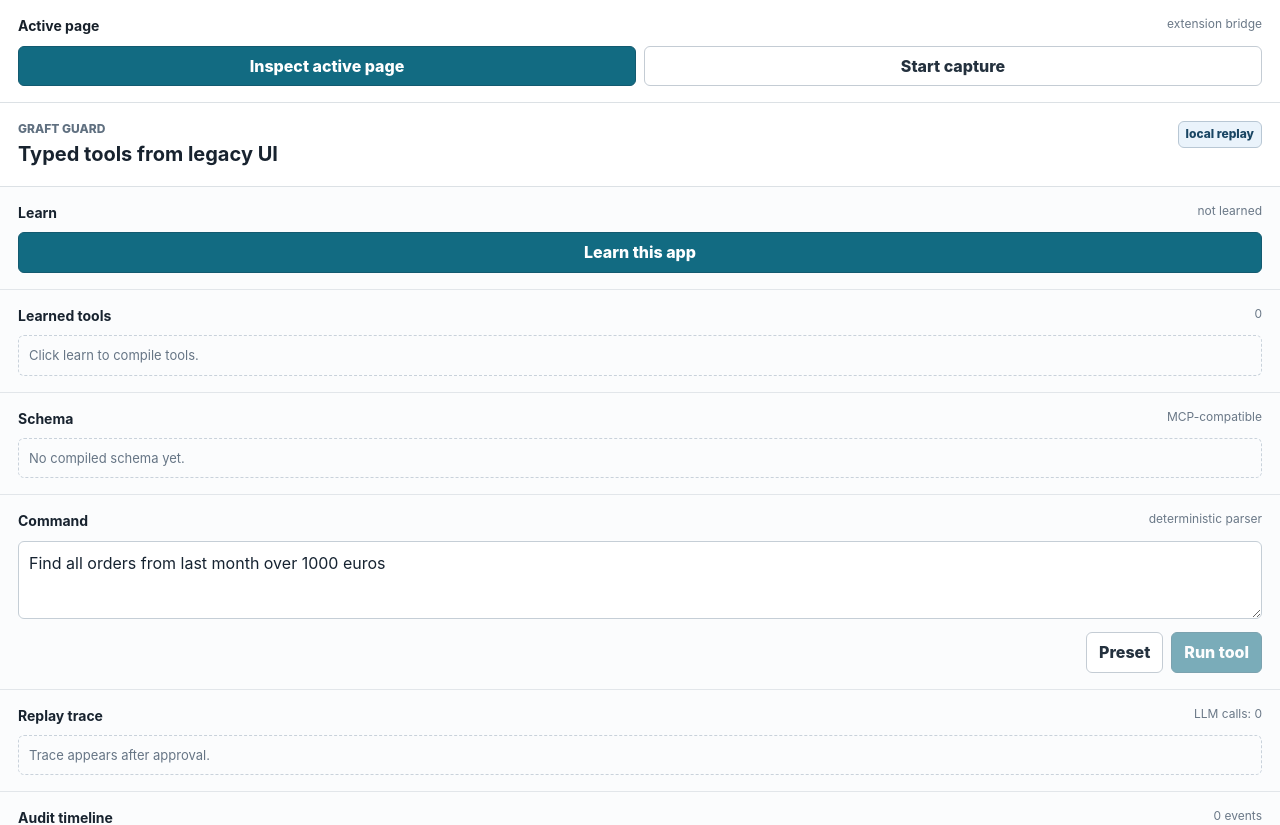
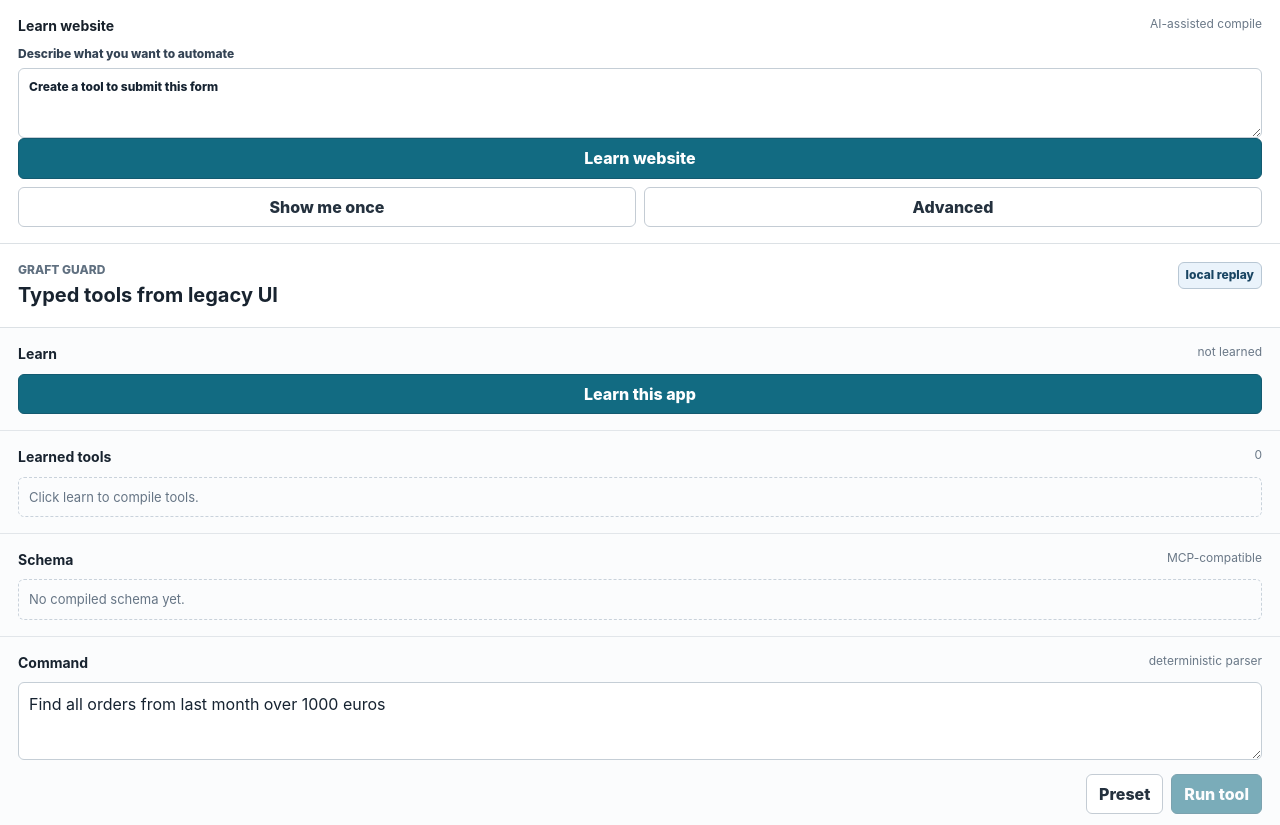
Before and after one commit to gogorun1/Graft-Guard, a React (Vite) app: page / in a window 1280 px wide. Shown: the top 825 px of the page. Built offline with nearby package versions, Linux system fonts and the light colour scheme.

Commit message:
feat: consolidate website learning flow

```diff
--- a/src/App.tsx
+++ b/src/App.tsx
@@ -15,6 +15,7 @@ import {
   savePageSchema,
   type CandidateTool,
 } from "./graft/capturedWorkflowCompiler";
+import { compileWebsiteIntent } from "./graft/websiteIntentCompiler";
 import { activeParserLabel, parseNaturalLanguageCommand } from "./graft/commandParser";
 import { compileApp, loadCachedSchemas } from "./graft/schemaCompiler";
 import { replayTool } from "./graft/replayEngine";
@@ -34,14 +35,17 @@ export default function App() {
   const [schemas, setSchemas] = useState<ToolSchema[]>(() => loadCachedSchemas());
   const [selectedToolName, setSelectedToolName] = useState("queryOrders");
   const [command, setCommand] = useState(presetCommand);
+  const [websiteIntent, setWebsiteIntent] = useState("Create a tool to submit this form");
   const [toolParams, setToolParams] = useState<Record<string, string>>({});
   const [auditEvents, setAuditEvents] = useState<AuditEvent[]>([]);
   const [pendingApproval, setPendingApproval] = useState<PendingApproval>();
   const [replayTrace, setReplayTrace] = useState<ReplayTrace[]>([]);
   const [replayResult, setReplayResult] = useState<ReplayResult>();
   const [isLearning, setIsLearning] = useState(false);
+  const [isLearningWebsite, setIsLearningWebsite] = useState(false);
   const [isRunning, setIsRunning] = useState(false);
   const [isInspecting, setIsInspecting] = useState(false);
+  const [advancedOpen, setAdvancedOpen] = useState(false);
   const [pageSummary, setPageSummary] = useState<PageDomSummary>();
   const [capturedSteps, setCapturedSteps] = useState<CapturedStep[]>([]);
   const [candidateTool, setCandidateTool] = useState<CandidateTool>();
@@ -144,6 +148,40 @@ export default function App() {
     }
   }
 
+  async function handleLearnWebsite() {
+    setIsLearningWebsite(true);
+    setInspectionError(undefined);
+    setCandidateTool(undefined);
+
+    try {
+      const summary = await collectActivePageSummary();
+      setPageSummary(summary);
+      const pageSchemas = loadPageSchemas(summary);
+      setSchemas(pageSchemas);
+
+      const candidate = compileWebsiteIntent(websiteIntent, summary);
+      setCandidateTool(candidate);
+      setSelectedToolName(candidate.schema.name);
+      addAudit({
+        type: "learned_tool",
+        toolName: candidate.schema.name,
+        risk: candidate.schema.risk,
+        message: `Suggested ${candidate.schema.name} from website intent`,
+        llmCalls: 0,
+      });
+    } catch (error) {
+      const message = error instanceof Error ? error.message : "Website learning failed";
+      setInspectionError(message);
+      addAudit({
+        type: "replay_failed",
+        message,
+        llmCalls: 0,
+      });
+    } finally {
+      setIsLearningWebsite(false);
+    }
+  }
+
   async function handleStartCapture() {
     setInspectionError(undefined);
     setCapturedSteps([]);
@@ -174,11 +212,19 @@ export default function App() {
     try {
       const steps = await stopActivePageCapture();
       setCapturedSteps(steps);
-      setCandidateTool(undefined);
+      const summary = pageSummary ?? (await collectActivePageSummary().catch(() => undefined));
+      if (summary) {
+        setPageSummary(summary);
+      }
+      const candidate = compileCapturedWorkflow(steps, summary);
+      setCandidateTool(candidate);
+      setSelectedToolName(candidate.schema.name);
       setIsCapturing(false);
       addAudit({
         type: "replay_completed",
-        message: `Workflow capture stopped with ${steps.length} steps`,
+        toolName: candidate.schema.name,
+        risk: candidate.schema.risk,
+        message: `Suggested ${candidate.schema.name} from demonstrated workflow`,
         llmCalls: 0,
       });
     } catch (error) {
@@ -407,19 +453,24 @@ export default function App() {
       <div className={isExtension ? "extension-panel-stack" : undefined}>
         {isExtension && (
           <ExtensionInspector
+            advancedOpen={advancedOpen}
             capturedSteps={capturedSteps}
             candidateSchema={candidateTool?.schema}
             candidateWarnings={candidateTool?.warnings ?? []}
             error={inspectionError}
+            intent={websiteIntent}
             isCapturing={isCapturing}
             isExtension={isExtension}
             isInspecting={isInspecting}
+            isLearningWebsite={isLearningWebsite}
             summary={pageSummary}
-            onGenerateSchema={handleGenerateSchema}
+            onIntentChange={setWebsiteIntent}
             onInspect={handleInspectActivePage}
+            onLearnWebsite={handleLearnWebsite}
             onSaveSchema={handleSaveGeneratedSchema}
             onStartCapture={handleStartCapture}
             onStopCapture={handleStopCapture}
+            onToggleAdvanced={() => setAdvancedOpen((current) => !current)}
           />
         )}
         <GraftPanel
--- /dev/null
+++ b/src/graft/websiteIntentCompiler.ts
@@ -0,0 +1,193 @@
+import type { PageButtonSummary, PageDomSummary, PageInputSummary } from "../extension/pageSummary";
+import type { ReplayStep, RiskLevel, ToolSchema } from "./schemaTypes";
+import type { CandidateTool } from "./capturedWorkflowCompiler";
+
+export function compileWebsiteIntent(intent: string, page: PageDomSummary): CandidateTool {
+  const usableInputs = page.inputs.filter((input) => input.type !== "submit" && input.type !== "button");
+  const submitButton = chooseButton(intent, page.buttons);
+  const toolName = inferToolName(intent, submitButton);
+  const risk = inferRisk(intent, submitButton);
+  const usedNames = new Set<string>();
+  const warnings: string[] = [];
+  const properties: Record<string, unknown> = {};
+  const required: string[] = [];
+
+  const replayPlan: ReplayStep[] = usableInputs.map((input) => {
+    const name = uniqueName(inferParameterName(input), usedNames);
+    properties[name] = { type: inferParameterType(input) };
+    required.push(name);
+
+    if (looksDynamicSelector(input.selector)) {
+      warnings.push(`Selector may be dynamic: ${input.selector}`);
+    }
+
+    return { type: "setValue", selector: input.selector, valueFrom: name };
+  });
+
+  if (submitButton) {
+    if (looksDynamicSelector(submitButton.selector)) {
+      warnings.push(`Selector may be dynamic: ${submitButton.selector}`);
+    }
+    replayPlan.push({ type: "click", selector: submitButton.selector });
+  } else {
+    warnings.push("No clear submit/action button was detected. Use Show me once for this page.");
+  }
+
+  if (risk === "read" && page.tables[0]) {
+    replayPlan.push({ type: "extractTable", selector: page.tables[0].selector });
+  }
+
+  if (usableInputs.length === 0) {
+    warnings.push("No form inputs were detected. Use Show me once if the workflow is menu-driven.");
+  }
+
+  return {
+    schema: {
+      name: toolName,
+      description: `${toolName} suggested from "${intent}" on ${page.origin}`,
+      risk,
+      inputSchema: {
+        type: "object",
+        properties,
+        required,
+      },
+      replayPlan,
+    },
+    warnings: Array.from(new Set(warnings)),
+  };
+}
+
+function chooseButton(intent: string, buttons: PageButtonSummary[]): PageButtonSummary | undefined {
+  const loweredIntent = intent.toLowerCase();
+  const actionWords = [
+    "submit",
+    "save",
+    "search",
+    "find",
+    "add",
+    "invite",
+    "create",
+    "export",
+    "download",
+  ];
+
+  const intentAction = actionWords.find((word) => loweredIntent.includes(word));
+  if (intentAction) {
+    const direct = buttons.find((button) => button.text.toLowerCase().includes(intentAction));
+    if (direct) {
+      return direct;
+    }
+  }
+
+  return (
+    buttons.find((button) => /submit|save|search|find|add|invite|create|export|download/i.test(button.text)) ??
+    buttons[0]
+  );
+}
+
+function inferToolName(intent: string, button?: PageButtonSummary): string {
+  const cleaned = intent
+    .replace(/^(create|make|build)\s+(a\s+)?tool\s+to\s+/i, "")
+    .replace(/^(please\s+)?/i, "")
+    .trim();
+
+  if (cleaned.length > 0) {
+    return toCamelCase(cleaned.split(/\s+/).slice(0, 5).join(" "));
+  }
+
+  return toCamelCase(button?.text || "learned workflow");
+}
+
+function inferParameterName(input: PageInputSummary): string {
+  const source = input.label || input.name || input.placeholder || input.selector;
+  const lowered = source.toLowerCase();
+
+  if (/\b(email|e-mail)\b/.test(lowered)) {
+    return "email";
+  }
+
+  if (/\b(password|secret|token)\b/.test(lowered)) {
+    return "credential";
+  }
+
+  if (/\b(date|day)\b/.test(lowered)) {
+    return "date";
+  }
+
+  if (/\b(amount|price|total|minimum|min)\b/.test(lowered)) {
+    return "amount";
+  }
+
+  if (/\b(dropdown|select)\b/.test(lowered)) {
+    return toCamelCase(source.replace(/\b(open this select menu|one|two|three)\b/gi, ""));
+  }
+
+  return toCamelCase(source.replace(/^(find|search|enter|select|choose)\s+/i, ""));
+}
+
+function inferParameterType(input: PageInputSummary): "boolean" | "number" | "string" {
+  if (input.type === "checkbox" || input.type === "radio") {
+    return "boolean";
+  }
+
+  if (input.type === "number" || input.type === "range") {
+    return "number";
+  }
+
+  return "string";
+}
+
+function inferRisk(intent: string, button?: PageButtonSummary): RiskLevel {
+  const text = `${intent} ${button?.text ?? ""}`.toLowerCase();
+
+  if (/\b(delete|remove|destroy|revoke|terminate|drop)\b/.test(text)) {
+    return "destructive";
+  }
+
+  if (/\b(export|download|csv|xlsx|pdf)\b/.test(text)) {
+    return "export";
+  }
+
+  if (/\b(add|invite|create|save|submit|update|edit|collaborator|access|permission)\b/.test(text)) {
+    return "write";
+  }
+
+  return "read";
+}
+
+function looksDynamicSelector(selector: string): boolean {
+  return /#(_r_|item-[0-9a-f-]{12,}|[0-9a-f-]{8,})/i.test(selector);
+}
+
+function uniqueName(baseName: string, usedNames: Set<string>): string {
+  const safeBase = baseName || "value";
+  let name = safeBase;
+  let suffix = 2;
+
+  while (usedNames.has(name)) {
+    name = `${safeBase}${suffix}`;
+    suffix += 1;
+  }
+
+  usedNames.add(name);
+  return name;
+}
+
+function toCamelCase(value: string): string {
+  const words = value
+    .replace(/[^\w\s]/g, " ")
+    .trim()
+    .split(/\s+/)
+    .filter(Boolean);
+
+  if (words.length === 0) {
+    return "learnedWorkflow";
+  }
+
+  return words
+    .map((word, index) => {
+      const lower = word.toLowerCase();
+      return index === 0 ? lower : `${lower.charAt(0).toUpperCase()}${lower.slice(1)}`;
+    })
+    .join("");
+}
--- a/src/styles.css
+++ b/src/styles.css
@@ -505,10 +505,56 @@ textarea {
   margin-top: 10px;
 }
 
+.intent-field {
+  display: grid;
+  gap: 6px;
+  color: #344354;
+  font-size: 12px;
+  font-weight: 800;
+}
+
+.intent-field textarea {
+  min-height: 70px;
+}
+
+.fallback-row,
 .extension-actions {
   display: grid;
   grid-template-columns: 1fr 1fr;
   gap: 8px;
+  margin-top: 8px;
+}
+
+.learned-page-chip {
+  display: grid;
+  gap: 2px;
+  margin-top: 10px;
+  border: 1px solid #d8e3ea;
+  border-radius: 6px;
+  background: #f5f9fb;
+  padding: 9px;
+}
+
+.learned-page-chip strong {
+  overflow: hidden;
+  color: #172b3e;
+  font-size: 13px;
+  text-overflow: ellipsis;
+  white-space: nowrap;
+}
+
+.learned-page-chip span {
+  color: #667585;
+  font-size: 12px;
+}
+
+.text-button {
+  border: 0;
+  background: transparent;
+  color: #126b82;
+  font-size: 12px;
+  font-weight: 800;
+  padding: 0;
 }
 
 .active-capture {
--- a/src/ui/ExtensionInspector.tsx
+++ b/src/ui/ExtensionInspector.tsx
@@ -3,56 +3,80 @@ import { schemaSignature } from "../graft/schemaCompiler";
 import type { ToolSchema } from "../graft/schemaTypes";
 
 type Props = {
+  advancedOpen: boolean;
   capturedSteps: CapturedStep[];
   candidateSchema?: ToolSchema;
   candidateWarnings: string[];
   error?: string;
+  intent: string;
   isCapturing: boolean;
   isExtension: boolean;
   isInspecting: boolean;
+  isLearningWebsite: boolean;
   summary?: PageDomSummary;
-  onGenerateSchema: () => void;
+  onIntentChange: (value: string) => void;
   onInspect: () => void;
+  onLearnWebsite: () => void;
   onSaveSchema: () => void;
   onStartCapture: () => void;
   onStopCapture: () => void;
+  onToggleAdvanced: () => void;
 };
 
 export function ExtensionInspector({
+  advancedOpen,
   capturedSteps,
   candidateSchema,
   candidateWarnings,
   error,
+  intent,
   isCapturing,
   isExtension,
   isInspecting,
+  isLearningWebsite,
   summary,
-  onGenerateSchema,
+  onIntentChange,
   onInspect,
+  onLearnWebsite,
   onSaveSchema,
   onStartCapture,
   onStopCapture,
+  onToggleAdvanced,
 }: Props) {
   return (
-    <section className="extension-inspector" aria-label="Active page inspector">
+    <section className="extension-inspector" aria-label="Learn website">
       <div className="section-heading">
-        <h3>Active page</h3>
-        <span>{isExtension ? "extension bridge" : "standalone demo"}</span>
+        <h3>Learn website</h3>
+        <span>{isExtension ? "AI-assisted compile" : "standalone demo"}</span>
       </div>
 
-      <div className="extension-actions">
-        <button type="button" className="primary-button" onClick={onInspect} disabled={!isExtension || isInspecting}>
-          {isInspecting ? "Inspecting..." : "Inspect active page"}
+      <label className="intent-field">
+        Describe what you want to automate
+        <textarea value={intent} onChange={(event) => onIntentChange(event.target.value)} />
+      </label>
+
+      <button
+        type="button"
+        className="primary-button full-width"
+        onClick={onLearnWebsite}
+        disabled={!isExtension || isLearningWebsite}
+      >
+        {isLearningWebsite ? "Learning..." : "Learn website"}
       </button>
+
+      <div className="fallback-row">
         {!isCapturing ? (
           <button type="button" className="secondary-button" onClick={onStartCapture} disabled={!isExtension}>
-            Start capture
+            Show me once
           </button>
         ) : (
           <button type="button" className="secondary-button active-capture" onClick={onStopCapture}>
-            Stop capture
+            Stop and suggest tool
           </button>
         )}
+        <button type="button" className="secondary-button" onClick={onToggleAdvanced}>
+          {advancedOpen ? "Hide advanced" : "Advanced"}
+        </button>
       </div>
 
       {!isExtension && (
@@ -64,12 +88,47 @@ export function ExtensionInspector({
       {error && <div className="error-state">{error}</div>}
 
       {summary && (
-        <div className="page-summary">
-          <div className="page-summary-title">
+        <div className="learned-page-chip">
           <strong>{summary.title}</strong>
           <span>{summary.origin}</span>
         </div>
+      )}
 
+      {candidateSchema && (
+        <div className="candidate-schema">
+          <div className="section-heading">
+            <h3>Suggested tool</h3>
+            <span>{candidateSchema.risk}</span>
+          </div>
+          <code>{schemaSignature(candidateSchema)}</code>
+          {candidateWarnings.length > 0 && (
+            <ul className="warning-list">
+              {candidateWarnings.map((warning) => (
+                <li key={warning}>{warning}</li>
+              ))}
+            </ul>
+          )}
+          <button type="button" className="primary-button full-width" onClick={onSaveSchema}>
+            Save tool
+          </button>
+        </div>
+      )}
+
+      {advancedOpen && (
+        <div className="page-summary">
+          <div className="section-heading">
+            <h3>Advanced context</h3>
+            <button type="button" className="text-button" onClick={onInspect} disabled={!isExtension || isInspecting}>
+              {isInspecting ? "Inspecting..." : "Refresh inspect"}
+            </button>
+          </div>
+          <div className="page-summary-title">
+            <strong>{summary?.title ?? "No page inspected yet"}</strong>
+            <span>{summary?.origin ?? "Click Learn website or Refresh inspect"}</span>
+          </div>
+
+          {summary && (
+            <>
               <dl>
                 <div>
                   <dt>Fingerprint</dt>
@@ -96,7 +155,7 @@ export function ExtensionInspector({
               <SummaryList title="Inputs" items={summary.inputs.map((input) => input.label || input.name || input.selector)} />
               <SummaryList title="Buttons" items={summary.buttons.map((button) => button.text || button.selector)} />
               <SummaryList title="Tables" items={summary.tables.map((table) => table.headers.join(", ") || table.selector)} />
-        </div>
+            </>
           )}
 
           {capturedSteps.length > 0 && (
@@ -122,29 +181,8 @@ export function ExtensionInspector({
                   </li>
                 ))}
               </ol>
-          <button type="button" className="primary-button full-width" onClick={onGenerateSchema}>
-            Generate schema
-          </button>
             </div>
           )}
-
-      {candidateSchema && (
-        <div className="candidate-schema">
-          <div className="section-heading">
-            <h3>Candidate schema</h3>
-            <span>{candidateSchema.risk}</span>
-          </div>
-          <code>{schemaSignature(candidateSchema)}</code>
-          {candidateWarnings.length > 0 && (
-            <ul className="warning-list">
-              {candidateWarnings.map((warning) => (
-                <li key={warning}>{warning}</li>
-              ))}
-            </ul>
-          )}
-          <button type="button" className="primary-button full-width" onClick={onSaveSchema}>
-            Save tool
-          </button>
         </div>
       )}
     </section>
```
Lines whose indentation alone changed are shown as unchanged.
